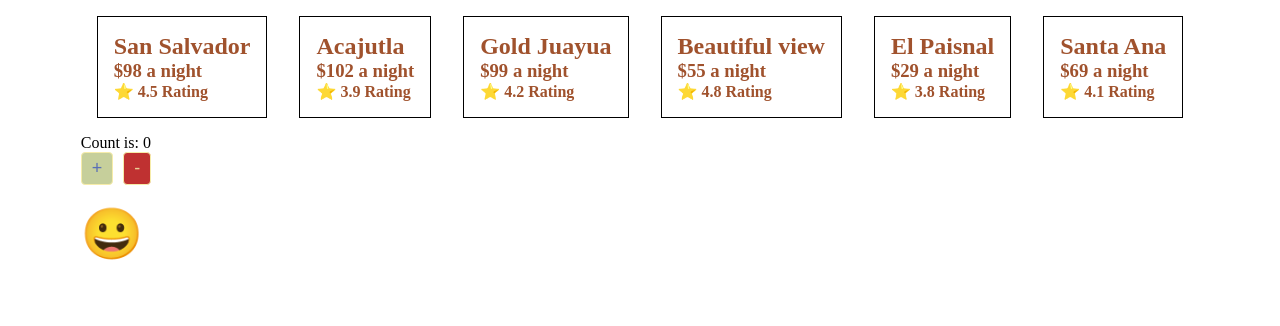
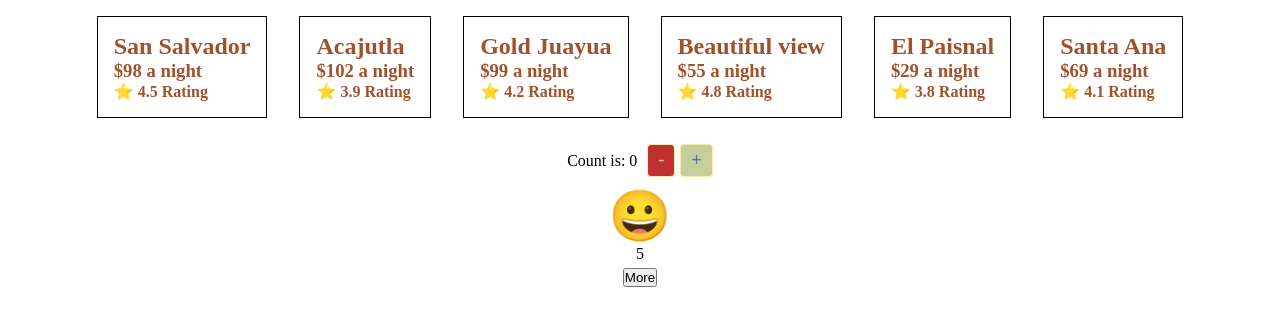
Before and after one commit to wichofly/pokemon_react, a React (Vite) app: page / in a window 1280 px wide. Shown: the top 326 px of the page. Built offline with nearby package versions, Linux system fonts and the light colour scheme.

Commit message:
feat: practice using useState more than one time.

```diff
--- a/src/components/counters/Counter.jsx
+++ b/src/components/counters/Counter.jsx
@@ -1,4 +1,22 @@
 import { useState } from 'react';
+
+const flex = {
+  display: 'flex',
+  justifyContent: 'center',
+  alignItems: 'center',
+  margin: '10px',
+};
+
+const btn_decrease = {
+  marginRight: '5px',
+  padding: '5px 10px',
+  border: '1px solid #F6ECA9',
+  borderRadius: '4px',
+  cursor: 'pointer',
+  fontSize: '18px',
+  backgroundColor: '#BF3131',
+  color: '#EAD196',
+};
 
 const btn_plus = {
   padding: '5px 10px',
@@ -10,17 +28,6 @@ const btn_plus = {
   color: '#596FB7',
 };
 
-const btn_decrease = {
-  marginLeft: '10px',
-  padding: '5px 10px',
-  border: '1px solid #F6ECA9',
-  borderRadius: '4px',
-  cursor: 'pointer',
-  fontSize: '18px',
-  backgroundColor: '#BF3131',
-  color: '#EAD196',
-};
-
 const Counter = () => {
   const [counter, setCounter] = useState(0);
 
@@ -29,17 +36,19 @@ const Counter = () => {
   };
 
   return (
-    <div>
-      <p>Count is: {counter}</p>
-      <button onClick={increase} style={btn_plus}>
-        +
-      </button>
+    <div style={flex}>
+      <p style={{ marginRight: '10px' }}>Count is: {counter}</p>
+      <div style={{ display: 'flex' }}>
         <button
           onClick={() => setCounter(counter > 0 ? counter - 1 : 0)}
           style={btn_decrease}
         >
           -
         </button>
+        <button onClick={increase} style={btn_plus}>
+          +
+        </button>
+      </div>
     </div>
   );
 };
--- a/src/components/counters/Toggler.jsx
+++ b/src/components/counters/Toggler.jsx
@@ -5,16 +5,29 @@ const face_style = {
   cursor: 'pointer',
 };
 
+const flex = {
+  display: 'flex',
+  flexDirection: 'column',
+  justifyContent: 'center',
+  alignItems: 'center',
+  margin: '10px',
+};
+
 const Toggler = () => {
   const [isHappy, setIsHappy] = useState(true);
+  const [count, setCount] = useState(5);
 
   const toggleIsHappy = () => setIsHappy(!isHappy);
 
   return (
-    <div style={{ marginTop: '20px' }}>
+    <div style={flex}>
       <p onClick={toggleIsHappy} style={face_style}>
         {isHappy ? '😀' : '😥'}
       </p>
+      <p>{count}</p>
+      <button onClick={() => setCount(count + 5)} style={{ marginTop: '5px' }}>
+        More
+      </button>
     </div>
   );
 };
```
Lines whose indentation alone changed are shown as unchanged.
